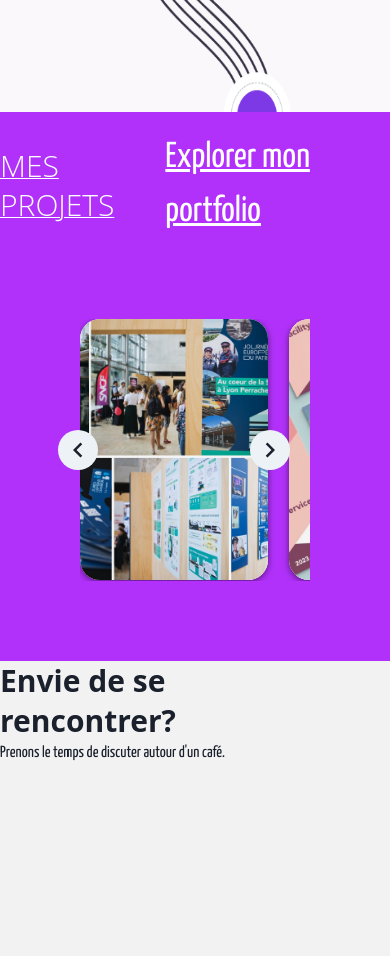
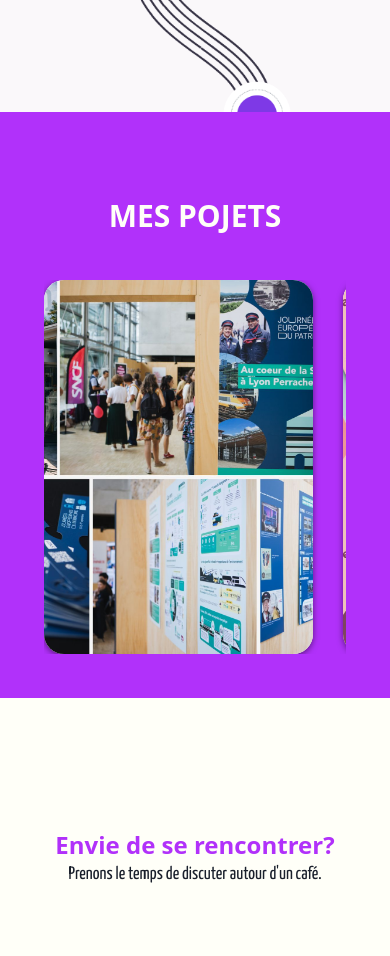
Before and after one commit to Luthernmr/portfolio-johanna-nemor, a React (Vite) app in the folder front/: page / in a window 390 px wide. Shown: the part 2420-3376 px from the top of the page. Built offline with nearby package versions, Linux system fonts and the light colour scheme.

Commit message:
responsive

```diff
--- a/front/package.json
+++ b/front/package.json
@@ -15,6 +15,7 @@
     "@emotion/react": "^11.11.4",
     "@emotion/styled": "^11.11.0",
     "@fontsource-variable/yanone-kaffeesatz": "^5.0.23",
+    "@fontsource/roboto": "^5.0.12",
     "@fontsource/yanone-kaffeesatz": "^5.0.23",
     "@gsap/react": "^2.1.0",
     "framer-motion": "^11.0.14",
--- a/front/src/components/content/Contact.tsx
+++ b/front/src/components/content/Contact.tsx
@@ -1,19 +1,30 @@
-import { Box, Image, Text, Heading, Flex, HStack, Center } from '@chakra-ui/react'
+import { Box, Image, Text, Heading, Flex, HStack, Center, Link } from '@chakra-ui/react'
 
 
-export default function Contact () {
+export default function Contact() {
 
     return (
-        <Flex height={"100vh"}>
-            <Box>
-                <Heading>Envie de se rencontrer?</Heading>
-                <Text>Prenons le temps de discuter autour d'un café.</Text>
-            </Box>
-            <Center flexDirection={"column"}>
-                <Text>Contactez-moi</Text>
-                <HStack>
-                    <Image color={"red"} src='/linkedin.svg' />
-                    <Image  src='/mail.svg' />
+        <Flex height={"100vh"} width={"100%"} flexDirection={{ base: "column", lg:"row"}}>
+            <Center width={{ base: "100%", lg:"70%"}}   h={{ base: "70%", lg:"100%"}} backgroundColor={"#FFFFF8"} flexDirection={"column"} position={"relative"}>
+                <Box  width={{ base:"100%", lg:"50%"}} alignItems={"center"} justifyContent={"center"} mb={{base:"15em", lg: "10em"}} ml={{base:"", lg:"10em"}}  textAlign={{base:'center', lg:'start'}}>
+                    <Heading lineHeight={"1.2em"} width={'100%'} size={{ base: "lg", lg: "2xl", xl: "4xl",  }} color={"#B131FA"}>Envie de se rencontrer?</Heading>
+                    <Text fontSize={{ base:"lg" , lg:"4xl"}}>Prenons le temps de discuter autour d'un café.</Text>
+                </Box>
+                <Image position={"absolute"} bottom={"0"} left={"0"} boxSize='70%' objectFit={"contain"} objectPosition={"left bottom"} src='/Photo_Joh_footer.png' />
+            </Center>
+            <Center flexDirection={"column"} width={{ base: "100%", lg:"40%"}} h={{ base: "35%", lg:"100%"}} backgroundColor={"#353244"} p={5}>
+                <Text color={"white"} fontSize={"4xl"} >Contactez-moi !</Text>
+                <HStack spacing={10} mt={10}>
+                    <Link href="https://www.linkedin.com/in/johanna-revert-nemor-consulting-social-media-lyon-conduite-du-changement-communication-interne/" target="_blank" rel="noopener noreferrer">
+                        <Image boxSize={"100px"} color={"red"} src='/linkedin.png' alt="LinkedIn" _hover={{
+                            opacity: "0.8"
+                        }} />
+                    </Link>
+                    <Link href="mailto:jrevert06@gmail.com">
+                        <Image boxSize={"120px"} src='/mail.png' alt="Mail" _hover={{
+                            opacity: "0.8"
+                        }} />
+                    </Link>
                 </HStack>
             </Center>
         </Flex>
--- a/front/src/components/content/Experiences.tsx
+++ b/front/src/components/content/Experiences.tsx
@@ -60,10 +60,9 @@ export default function Experiences() {
     }, []);
 
     return (
-        <Flex backgroundColor="#FAF8FA" height={"100vh"} maxH="100vh" width={"100%"} flexDirection={"column"} justifyContent={"center"} alignItems={"center"}>
-            <Center height={"20%"}>
-
-                <Heading textAlign={"center"} size={"3xl"} color={"#353244"}>MES EXPERIENCES</Heading>
+        <Flex backgroundColor="#FAF8FA" height={"100vh"} maxH="100vh" width={"100%"} flexDirection={"column"} justifyContent={"end"} alignItems={"center"}>
+            <Center h={'100%'} mt={"10vh"}>
+                <Heading  textAlign={"center"} size={"3xl"} color={"#353244"}>MES EXPERIENCES</Heading>
             </Center>
             <Image   height="100%" position={"relative"} bottom={"0px"} src='/experience.png' display={{ base: "flex", lg: "none" }}/>
 
--- a/front/src/components/content/Expertises.tsx
+++ b/front/src/components/content/Expertises.tsx
@@ -9,7 +9,7 @@ export default function Expertises() {
     ]
     return (
         <Flex height={"100vh"} backgroundColor={"#353244"} width={"100%"} flexDirection={{ base: "column-reverse", lg: "row" }} id='expertises'>
-            <Center flexDirection={"row"} width={{ base: "100%", lg: "50%" }} h={"100%"}>
+            <Center flexDirection={"row"} width={{ base: "100%", xl: "50%" }} h={"100%"}>
                 <VStack w={"100%"} spacing={5}>
                     {expertises.map((elem, index) => (
                         <Flex backgroundColor={"#FAF8FA"} borderRadius={"15px"} h={"20%"} minW={"80%"} maxW={"80%"} flexDirection={"row"} alignContent={'center'} p={4}
@@ -18,18 +18,18 @@ export default function Expertises() {
                             key={index}
                         >
                             <Box height={'100%'} >
-                                <Image boxSize={{ base: "70px", lg: '120px' }} objectFit="cover" filter={"drop-shadow(0px 4px 4px rgba(0, 0, 0, 0.25));"} src={elem.img} />
+                                <Image boxSize={{ base: "70px", xl: '120px' }} objectFit="cover" filter={"drop-shadow(0px 4px 4px rgba(0, 0, 0, 0.25));"} src={elem.img} />
                             </Box>
                             <Box width={"70%"} alignContent={'center'} ml={8}>
-                                <Text fontSize={{ base: "xl", lg: '40px' }} fontWeight={'bold'} color={'#B131FA'}>{elem.title}</Text>
-                                <Text fontSize={{ base: "md", lg: '32px' }} color={"#353244"}>{elem.skills}</Text>
+                                <Text fontSize={{ base: "xl", xl: '40px' }} fontWeight={'bold'} color={'#B131FA'}>{elem.title}</Text>
+                                <Text fontSize={{ base: "md", xl: '32px' }} color={"#353244"}>{elem.skills}</Text>
                             </Box>
                         </Flex>
                     ))}
                 </VStack>
             </Center>
             <Flex textAlign={"center"} flexDirection={'column'} alignItems="center" justifyContent={"space-between"} height={{ base: "20%", lg: "100%" }}>
-                <Heading mt="10vh" size={{ base: "2xl", lg: "4xl" }} color="white">MES EXPERTISES</Heading>
+                <Heading mt="10vh" size={{ base: "2xl", xl: "3xl" }} color="white">MES EXPERTISES</Heading>
                 <Image display={{ base: "none", lg: "flex" }} height={"100%"} boxSize={"70%"} objectFit="cover" src='photo_joh_expertises.png' />
             </Flex >
         </Flex>
--- a/front/src/components/content/ProjectCards.tsx
+++ b/front/src/components/content/ProjectCards.tsx
@@ -9,7 +9,7 @@ import {
 } from "pure-react-carousel";
 
 import "pure-react-carousel/dist/react-carousel.es.css";
-import { Image, Box, Text, Flex, Button, IconButton } from '@chakra-ui/react';
+import { Image, Box, Text, Flex, IconButton } from '@chakra-ui/react';
 import { projects } from '../data/projects'
 import { ChevronLeftIcon, ChevronRightIcon } from '@chakra-ui/icons';
 import { Link as ReactRouterLink } from 'react-router-dom'
@@ -17,30 +17,15 @@ import { Link as ChakraLink } from '@chakra-ui/react'
 
 const MobileCarousel = () => {
     return (
-        <Box width={"100%"} justifyContent={"center"} alignContent={"center"} p={10} display={{ base: "block", lg: "none" }}>
+        <Box width={"100%"} height={"100%"} justifyContent={"center"} alignContent={"center"} p={1} display={{ base: "block", lg: "none" }}>
             <CarouselProvider
                 naturalSlideWidth={100}
                 naturalSlideHeight={125}
                 totalSlides={projects.length}
-                visibleSlides={1.1}
-                infinite
+                visibleSlides={1.01}
+                infinite={true}
             >
                 <Box position="relative" m={10}>
-
-                    <Box position={"absolute"} left={"-1%"} top={"50%"} transform="translate(-50%, -50%)" zIndex={999}>
-                        <ButtonBack>
-
-                            <IconButton
-                                isRound={true}
-                                variant='solid'
-                                backgroundColor={"#black"}
-                                aria-label='Done'
-                                fontSize='30px'
-
-                                icon={<ChevronLeftIcon />}
-                            />
-                        </ButtonBack>
-                    </Box>
                     <Box>
                         <Slider>
                             {projects.map((elem, index) => (
@@ -53,52 +38,23 @@ const MobileCarousel = () => {
                                         borderRadius={"20px"}
                                         boxShadow="0px 2px 6px rgba(0, 0, 0, 0.5)"
                                         position="relative"
-                                        _hover={{
-                                            ".overlay": {
-                                                opacity: 1,
-                                                rounded: "full",
-                                                boxShadow: "0px 2px 6px rgba(0, 0, 0, 0.5)"
-                                            },
-                                            ".overlay2": {
-                                                opacity: 1,
-                                                rounded: "full",
-                                            },
-                                            ".img": {
-                                                opacity: 0.5,
-                                            }
-                                        }}
                                     >
-                                        <Image
+
+                                         <ChakraLink as={ReactRouterLink}
+
+
+                                            to='/portfolio'
+                                            h={"100%"}
+                                        >
+                                           <Image
                                             className={"img"}
-                                            boxSize={"100%"}
+                                           height={"100%"}
                                             objectFit={"cover"}
                                             transition={"ease-in-out 0.3s"}
                                             src={elem.img}
                                             borderRadius={"20px"}
 
                                         />
-                                         <ChakraLink as={ReactRouterLink}
-                                            position="absolute"
-                                            top="50%"
-                                            left="50%"
-                                            transform="translate(-50%, -50%)"
-                                            textAlign="center"
-                                            opacity={0}
-                                            className="overlay"
-                                            transition=".3s ease"
-                                            bg="#B131FA"
-                                            color="white"
-                                            fontSize="16px"
-                                            p="16px 32px"
-                                            borderRadius="10px"
-                                            _hover={{
-                                                backgroundColor: "#D869FE"
-                                            }}
-                                            to='/portfolio'
-
-                                        >
-                                            En savoir plus
-                                        </ChakraLink>
                                         <Text position="absolute"
                                             bottom={"2%"}
                                             left={"2%"}
@@ -112,22 +68,11 @@ const MobileCarousel = () => {
                                         >{elem.title}
 
                                         </Text>
+                                        </ChakraLink>
                                     </Flex>
                                 </Slide>
                             ))}
                         </Slider>
-                    </Box>
-                    <Box position={"absolute"} right={"0%"} top={"50%"} transform="translate(-50%, -50%)" zIndex={999}>
-                        <ButtonNext>
-                            <IconButton
-                                isRound={true}
-                                variant='solid'
-                                backgroundColor={"#black"}
-                                aria-label='Done'
-                                fontSize='30px'
-                                icon={<ChevronRightIcon />}
-                            />
-                        </ButtonNext>
                     </Box>
                 </Box>
 
@@ -184,7 +129,7 @@ const DesktopCarousel = () => {
                                                 rounded: "full",
                                             },
                                             ".img": {
-                                                opacity: 0.5,
+                                                opacity: 0.8,
                                             }
                                         }}
                                     >
--- a/front/src/components/content/Projects.tsx
+++ b/front/src/components/content/Projects.tsx
@@ -6,9 +6,9 @@ import { Link as ChakraLink } from '@chakra-ui/react'
 export default function Projects() {
     return (
         <Flex width={"100%"} h={"100%"} backgroundColor={"#B131FA"} flexDirection={"column"} >
-            <Flex alignItems={"center"} justifyContent={"space-around"} mt={"5%"}>
-                <Heading textDecoration={"underline"} fontWeight={"light"} textDecorationThickness={"1px"} color={"white"} >MES PROJETS</Heading>
-                <ChakraLink as={ReactRouterLink} to={"/portfolio"} fontSize={"4xl"} textDecoration={"underline"} color="white" href='#portfolio'>Explorer mon portfolio</ChakraLink>
+            <Flex alignItems={"center"} justifyContent={"space-around"} mt={"10vh"}>
+            <Heading textAlign={"center"} size={{base: "xl", lg:"3xl"}} color={"#FFFFF8"}>MES POJETS</Heading>
+                <ChakraLink as={ReactRouterLink} display={{base: "none", lg:"flex"}}  to={"/portfolio"} fontSize={"4xl"} textDecoration={"underline"} color="white" href='#portfolio'>Explorer mon portfolio</ChakraLink>
             </Flex>
             <ProjectCards />
         </Flex>
--- a/front/src/components/data/projects.tsx
+++ b/front/src/components/data/projects.tsx
@@ -2,7 +2,7 @@ export const projects = [
     {
         category: "print",
         title: "Journée Européenne du Patrimoine 2023",
-        description: "Dans le cadre de la Journée Européenne du Patrimoine 2023, j'ai eu la responsabilité de créer l'ensemble des supports print pour l'événement organisé par SNCF. J'ai réalisé les supports suivants : Exposition: conception des panneaux d'information, des visuels et des illustrations. Étiquettes à bagage personnalisées: création d'un design original et unique pour l'événement. Kakémono: réalisation d'une banderole informative et attractive. Pour ce projet, j'ai pris en charge : La définition de la charte graphique Le choix des supports et des formats La rédaction des contenus La création des visuels et des illustrations La mise en page et le suivi de l'impression",
+        description: "Dans le cadre de la Journée Européenne du Patrimoine 2023, j'ai eu la responsabilité de créer l'ensemble des supports print pour l'événement organisé par SNCF.\nJ'ai réalisé les supports suivants : Exposition: conception des panneaux d'information, des visuels et des illustrations.Étiquettes à bagage personnalisées: création d'un design original et unique pour l'événement. Kakémono: réalisation d'une banderole informative et attractive. Pour ce projet, j'ai pris en charge : La définition de la charte graphique Le choix des supports et des formats La rédaction des contenus La création des visuels et des illustrations La mise en page et le suivi de l'impression",
         img: "/PORTFOLIO/PRINT_JEP.jpg"
     },
     {
--- a/front/src/components/header/Header.tsx
+++ b/front/src/components/header/Header.tsx
@@ -1,5 +1,5 @@
 import { HamburgerIcon } from '@chakra-ui/icons';
-import { Box, Button, Drawer, DrawerBody, DrawerCloseButton, DrawerContent, DrawerHeader, DrawerOverlay, Flex, HStack, Image, VStack, useDisclosure } from '@chakra-ui/react'
+import { Box, Button, Drawer, DrawerBody, DrawerCloseButton, DrawerContent, DrawerHeader, DrawerOverlay, Flex, HStack, Image, Link, VStack, useDisclosure } from '@chakra-ui/react'
 import { useState } from 'react'
 import { Link as ReactRouterLink } from 'react-router-dom'
 import { Link as ChakraLink } from '@chakra-ui/react'
@@ -18,6 +18,7 @@ export default function Header() {
     // Fonction pour mettre à jour le lien actif lorsque vous cliquez sur un lien
     const handleLinkClick = (hash: any) => {
         setActiveLink(hash);
+        onClose();
     };
     const { isOpen, onOpen, onClose } = useDisclosure()
 
@@ -50,10 +51,10 @@ export default function Header() {
                     </ChakraLink>
 
                 ))}
-                <Button fontSize={'2xl'} pl={10} pr={10} rounded={"full"} backgroundColor={"#B131FA"} color={"white"} _hover={{ opacity: "50%" }}>CONTACT</Button>
+                <Button as={Link} href="mailto:jrevert06@gmail.com" fontSize={'2xl'} pl={10} pr={10} rounded={"full"} backgroundColor={"#B131FA"} color={"white"} _hover={{ opacity: "50%" }}>CONTACT</Button>
 
             </HStack>
-            <Box display={{ base: "flex", lg: "none" }}>
+            <Box display={{ base: "flex", lg: "none" }} >
                 <HamburgerIcon
                     color="#B131FA"
                     boxSize={10} // Définissez la taille de l'icône selon vos besoins
--- a/front/src/components/pages/Home.tsx
+++ b/front/src/components/pages/Home.tsx
@@ -3,7 +3,7 @@ import LandingPage from '../content/LandingPage'
 import Expertises from '../content/Expertises'
 import Experiences from '../content/Experiences'
 import Projects from '../content/Projects'
-import Contact from "../content/Contact";
+import Contact from '../content/Contact';
 
 export default function Home() {
     return (
--- a/front/src/components/pages/Portfolio.tsx
+++ b/front/src/components/pages/Portfolio.tsx
@@ -1,37 +1,43 @@
-import { Heading, Flex, Tab, TabList, TabPanel, TabPanels, Tabs, Text, Box, Center, Image, Divider } from "@chakra-ui/react";
+import { Heading, Flex, Tab, TabList, TabPanel, TabPanels, Tabs, Text, Box, Center, Image, Divider, useBreakpointValue } from "@chakra-ui/react";
 import { projects } from "../data/projects";
 
 const categorys = ["print", "strategies", "graphics", "video", "podcast", "events", "community_management", "web", "newletter"];
 
 export default function portfolio() {
+    const fontSize = useBreakpointValue({ base: "sm", lg: "lg" });
     return (
         <Flex flexDirection={"column"} minH={"100vh"} width={"100%"} border={'1px'} backgroundColor={"#B131FA"}>
             <Center flexDirection={"column"}>
-                <Heading color={"white"} fontWeight={100}>PORTFOLIO</Heading>
-
-                <Tabs variant='soft-rounded' colorScheme='mypurple' width={"70vw"}>
-                    <TabList color={"blue"}>
-                        <Tab >Print</Tab>
-                        <Tab>Stratégies</Tab>
-                        <Tab>Graphismes</Tab>
-                        <Tab>Projets vidéo</Tab>
-                        <Tab>Podcast</Tab>
-                        <Tab>Evenementiel</Tab>
-                        <Tab>Community management</Tab>
+                <Heading mt="10vh" mb="10vh" size={{ base: "2xl", lg: "3xl" }} color="white">MES PROJETS</Heading>
+                <Tabs variant='soft-rounded' colorScheme={"purple"} width={{base:"97vw", lg:"70vw"}}>
+                    <TabList overflow={"auto"}>
+                        <Tab fontSize={fontSize} color={"white"}>Print</Tab>
+                        <Tab fontSize={fontSize} color={"white"}>Stratégies</Tab>
+                        <Tab fontSize={fontSize} color={"white"}>Graphismes</Tab>
+                        <Tab fontSize={fontSize} color={"white"}>Projets vidéo</Tab>
+                        <Tab fontSize={fontSize} color={"white"}>Podcast</Tab>
+                        <Tab fontSize={fontSize} color={"white"}>Evenementiel</Tab>
+                        <Tab fontSize={fontSize} color={"white"}>Community management</Tab>
                     </TabList>
                     <TabPanels>
                         {categorys.map((cat) => (
-                            <TabPanel key={cat}>
+                            <TabPanel key={cat} >
                                 {projects
                                     .filter(elem => elem.category === cat)
                                     .map((project, index) => (
-                                        <Flex key={index} bgColor={"#FAF8FA"} mt={5}  borderRadius={'10px'}  flexDirection={index % 2 === 0 ? "row" : "row-reverse"}>
-                                            <Box p={5} color={"#353244"}>
-                                                <Heading>{project.title}</Heading>
-                                                <Divider  bg={"#353244"} mt={2} mb={2}/>
-                                                <Text fontSize={"xl"}>{project.description}</Text>
+                                        <Flex key={index} bgColor={"#FAF8FA"} mt={5} borderRadius={'10px'} flexDirection={{ base: "column", lg: index % 2 === 0 ? "row" : "row-reverse"}}
+                                            transition={"ease-in-out 0.3s"}
+                                            boxShadow="0 4px 10px rgba(0, 0, 0, 0.5)" _hover={{
+                                                boxShadow: "0px 0px 0px rgba(0, 0, 0, 0)"
+                                            }}>
+                                            <Box p={{ base: 3, lg:10}} color={"#353244"} width={{base: "100%", lg: '55%'}}>
+                                                <Heading size={{base:"lg", lg:"xl"}} >{project.title}</Heading>
+                                                <Divider bg={"#353244"} mt={2} mb={2} />
+                                                <Text fontFamily={"Roboto"} fontWeight={"100"} whiteSpace="pre-line" fontSize={{base:"sm", lg:'lg'}}>{project.description}</Text>
                                             </Box>
-                                            <Image borderRadius={index % 2 === 0 ? "0px 10px 10px 0px" :  "10px 0px 0px 10px"} boxSize={"40%"} objectFit={"cover"} src={project.img} />
+                                            <Box  width={{base: "100%", lg: '45%'}}>
+                                                <Image borderRadius={{base :"0px 0px 10px 10px", lg: index % 2 === 0 ? "0px 10px 10px 0px" : "10px 0px 0px 10px"}} boxSize={"100%"} objectFit={"cover"}src={project.img} />
+                                            </Box>
                                         </Flex>
                                     ))}
                             </TabPanel>
--- a/front/src/main.tsx
+++ b/front/src/main.tsx
@@ -5,23 +5,26 @@ import { ChakraProvider, extendTheme } from "@chakra-ui/react";
 import './index.css'
 // Supports weights 200-700
 import '@fontsource/yanone-kaffeesatz';
+import '@fontsource/roboto';
 
 const theme = extendTheme({
   colors: {
 
 
-    mypurple: {
-      100: '#353244',
-      200:'#FFFFF',
+    brand: {
+      100: '#FFFFF',
+      200: '#FFFFF',
       800 : "#FFFFF"
     },
     whity: {
+      100: '#FFFFF',
+      200:'#FFFFF',
       500: "#FFFFF", // Remplacez 'yourTagColor' par la couleur que vous souhaitez pour le tag
     },
   },
   fonts: {
     heading: `'Open Sans', sans-serif`,
-    body: `'Yanone Kaffeesatz', sans-serif`,
+    body: `'Yanone Kaffeesatz', Roboto, sans-serif`,
   },
   components: {
     Tag: {
```
Also changed, not shown: front/public/Photo_Joh_footer.png (added), 1 other file (tests, documents, lock files or other folders).
